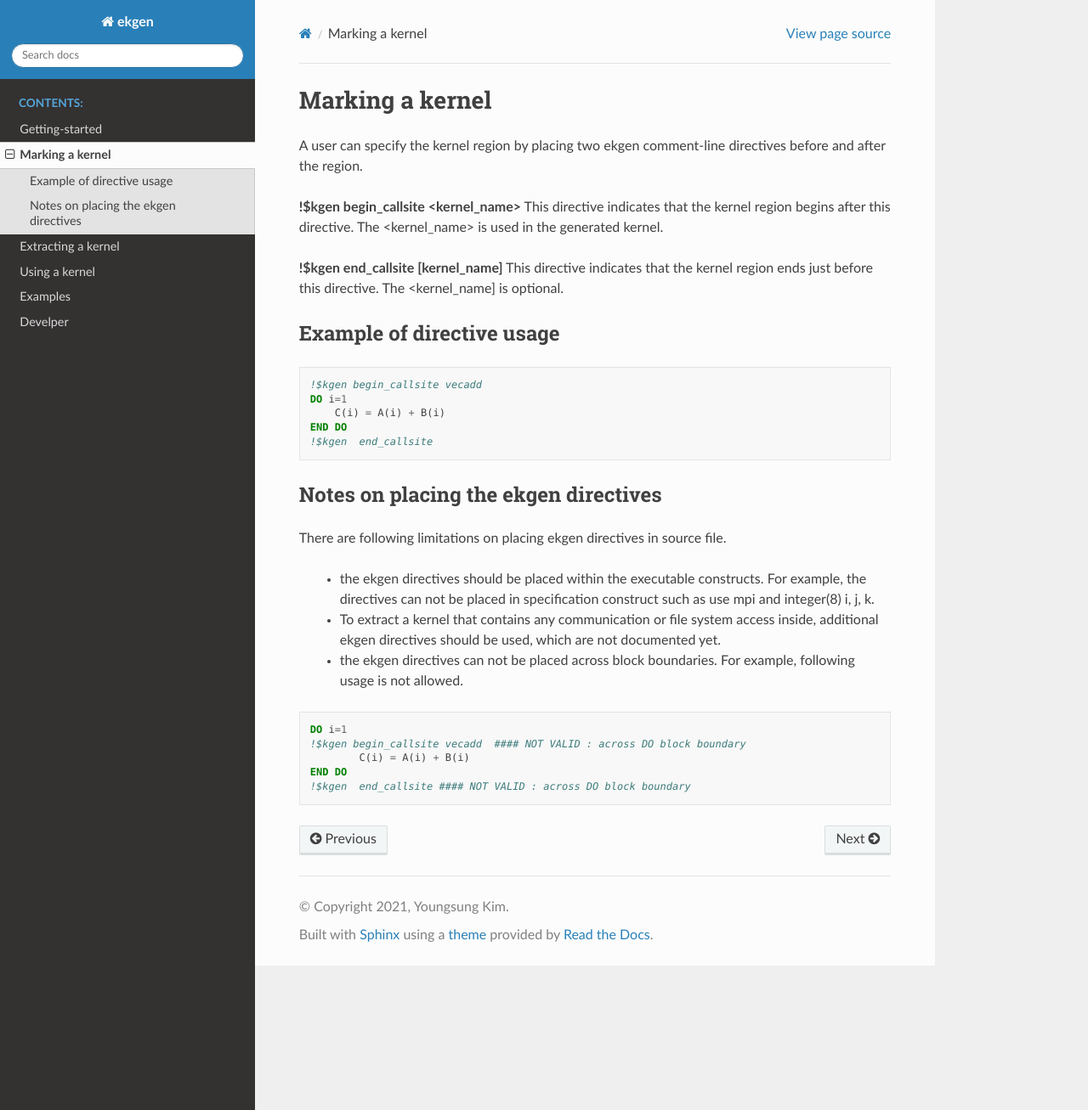
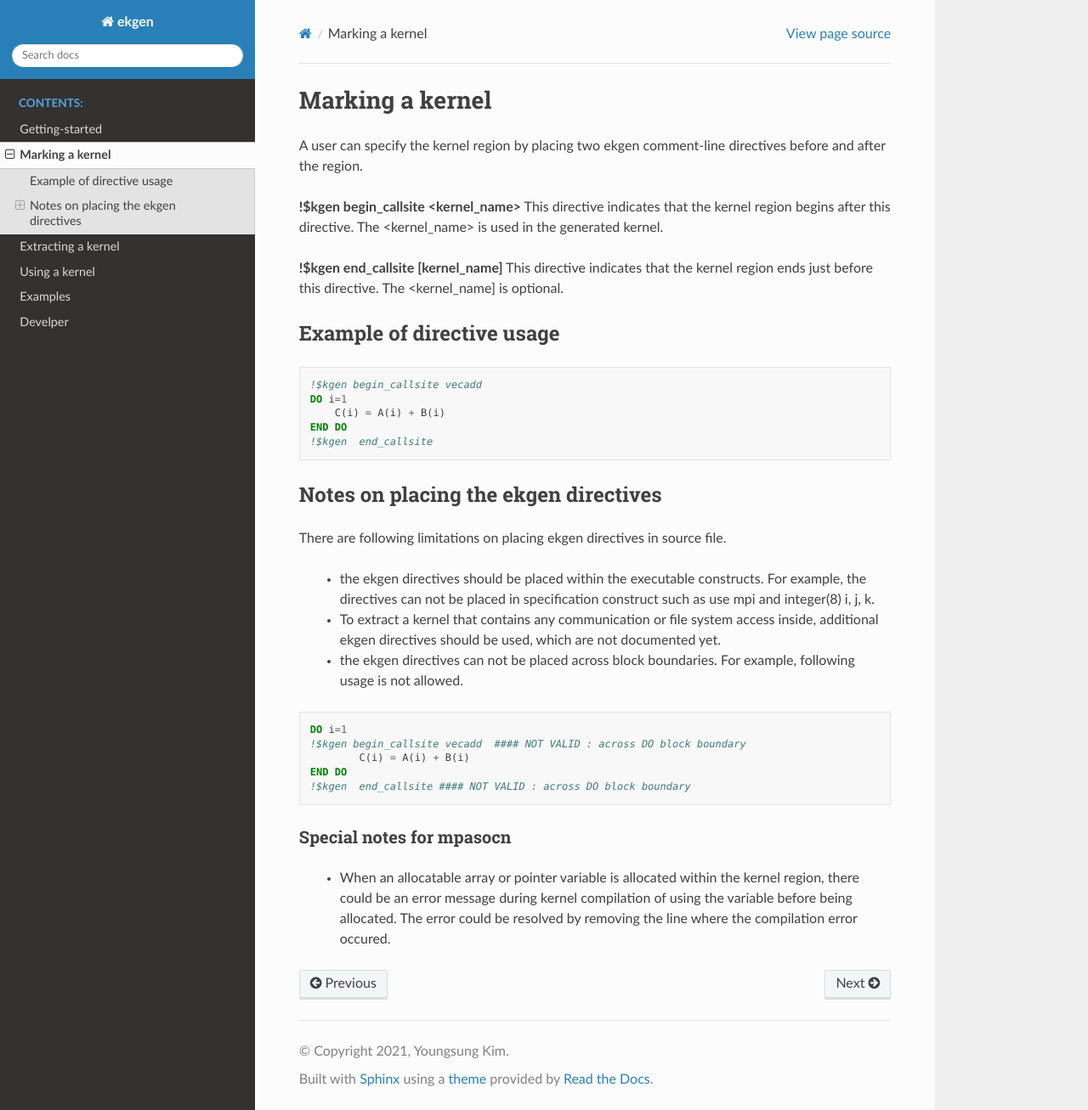
Before and after one commit to grnydawn/ekgen, a Sphinx documentation site: the page built from docs/source/kernel.rst, in a window 1280 px wide and 1307 px high. Shown: the whole window at 85% size. Built offline with Sphinx 7.4.7 and the Read the Docs theme 2.0.0, drawn with Linux system fonts in a browser that asks for light colours.

Commit message:
updated docs

```diff
--- a/docs/source/developer/index.rst
+++ b/docs/source/developer/index.rst
@@ -4,7 +4,9 @@
 Develper
 *****************
 
-ekgen is an extension of a Fortlab kernel extraction and analysis framework.
+.. ekgen is an extension of a Fortlab kernel extraction and analysis framework.
+
+T.B.D.
 
 .. toctree::
     :maxdepth: 2
--- a/docs/source/kernel.rst
+++ b/docs/source/kernel.rst
@@ -45,3 +45,9 @@ There are following limitations on placing ekgen directives in source file.
                 C(i) = A(i) + B(i)
         END DO
         !$kgen  end_callsite #### NOT VALID : across DO block boundary
+
+
+Special notes for mpasocn
+~~~~~~~~~~~~~~~~~~~~~~~~~~~
+
+    * When an allocatable array or pointer variable is allocated within the kernel region, there could be an error message during kernel compilation of using the variable before being allocated. The error could be resolved by removing the line where the compilation error occured.
```
Also changed, not shown: 1 other file.
